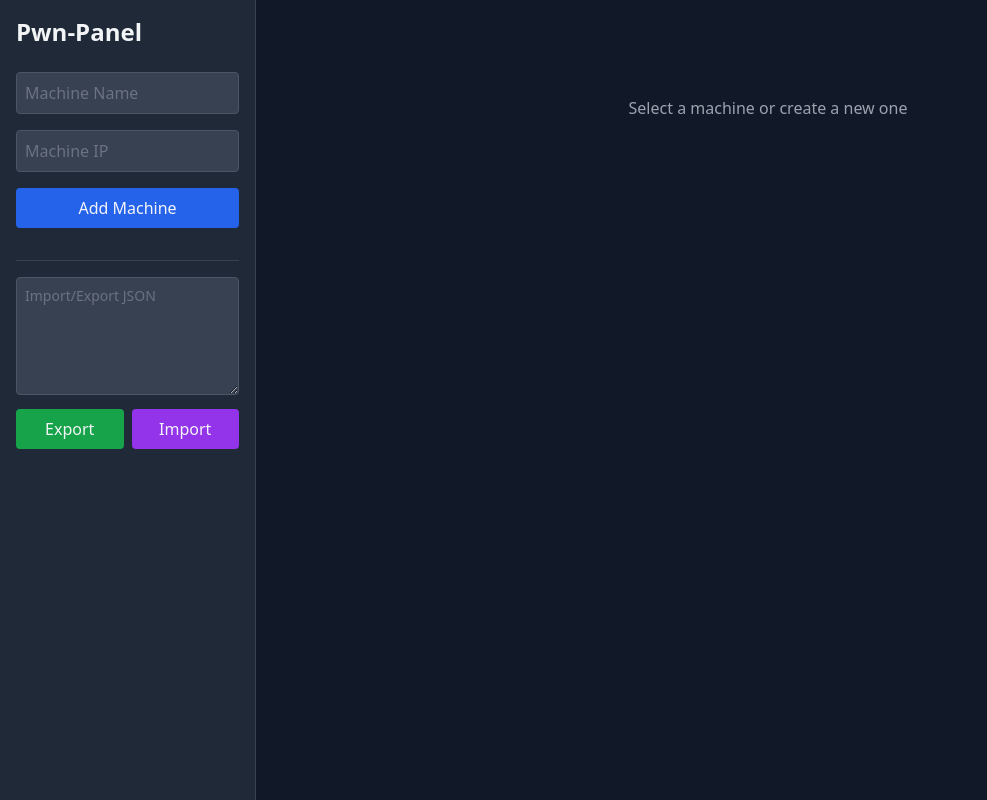
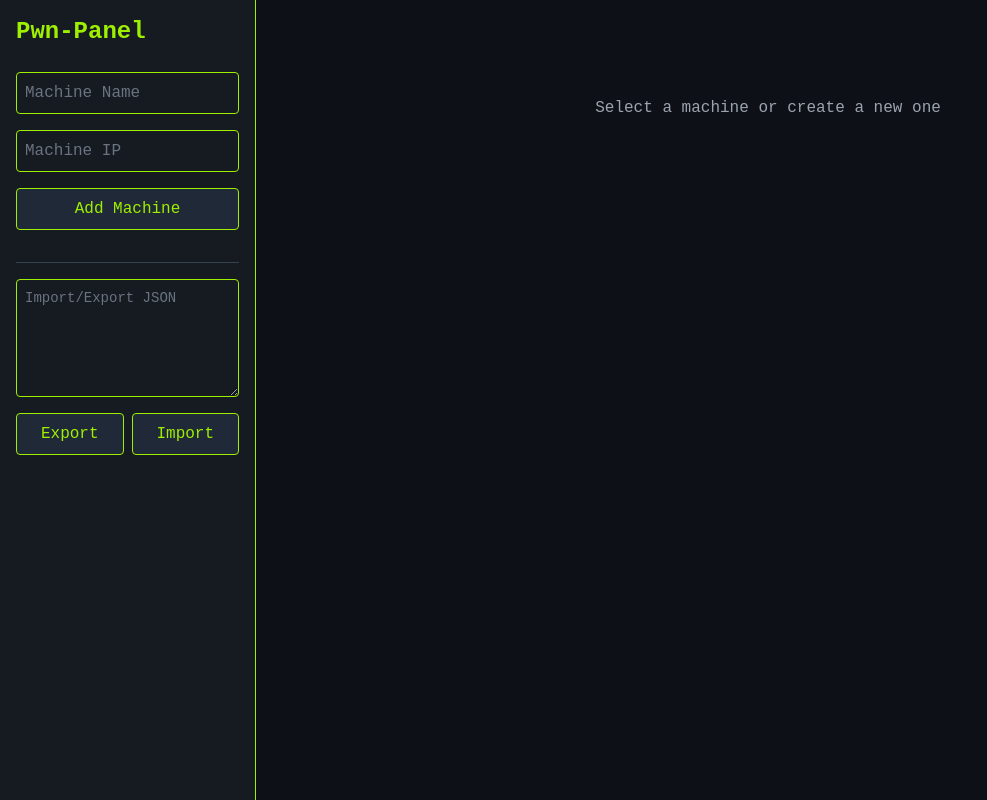
Before and after one commit to AAR072/pwn-panel, a SvelteKit app: page / in a window 1280 px wide. Shown: the whole page, without its empty margins (0-987 px from the left). Built offline with nearby package versions, Linux system fonts and the light colour scheme.

Commit message:
feat: css

```diff
--- a/src/routes/+page.svelte
+++ b/src/routes/+page.svelte
@@ -168,17 +168,17 @@
   }
 </script>
 
-<div class="min-h-screen bg-gray-900 text-gray-100 flex flex-col sm:flex-row">
+<div class="htb-bg min-h-screen text-gray-100 flex flex-col sm:flex-row">
   <!-- Notification -->
   {#if showCopyNotification}
-    <div class="fixed top-4 left-1/2 -translate-x-1/2 px-6 py-3 bg-green-600 rounded-lg shadow-lg animate-fade-in-out">
+   <div class="notification fixed top-4 left-1/2 -translate-x-1/2 px-6 py-3 rounded-lg shadow-lg animate-fade-in-out">
       Copied to clipboard!
     </div>
   {/if}
 
   <!-- Sidebar -->
   <aside class="w-full sm:w-64 p-4 border-r border-gray-700 bg-gray-800">
-    <h1 class="text-2xl font-bold mb-6">Pwn-Panel</h1>
+<h1 class="text-2xl font-bold mb-6 htb-accent">Pwn-Panel</h1>
 
     <div class="space-y-4 mb-8">
       <input
@@ -244,8 +244,9 @@
         <div class="flex items-center justify-between mb-8">
           <h2 class="text-3xl font-bold">{selectedMachine.name}</h2>
           <button
+            id="deleteButton"
             on:click={() => deleteMachine(selectedMachineId)}
-            class="p-2 bg-red-600 hover:bg-red-700 rounded transition-colors"
+            class="p-2 rounded transition-colors"
           >
             Delete Machine
           </button>
@@ -398,6 +399,89 @@
 </div>
 
 <style>
+
+  :global(body) {
+    background-color: #0d1117;
+    color: #c9d1d9;
+    font-family: 'Roboto Mono', monospace;
+  }
+
+  /* HTB Color Scheme */
+  .htb-primary {
+    background-color: #9fef00;
+    color: #0d1117;
+  }
+
+  .htb-secondary {
+    background-color: #1f2937;
+    border-color: #9fef00;
+  }
+
+  .htb-accent {
+    color: #9fef00;
+  }
+
+  .htb-bg {
+    background-color: #0d1117;
+  }
+
+  .htb-border {
+    border-color: #9fef00;
+  }
+
+  /* Sidebar */
+  aside {
+    background-color: #161b22;
+    border-right: 1px solid #9fef00;
+  }
+
+  /* Buttons */
+  button {
+    background-color: #1f2937;
+    border: 1px solid #9fef00;
+    color: #9fef00;
+    transition: all 0.2s ease;
+  }
+
+  button:hover {
+    background-color: #9fef00;
+    color: #0d1117;
+  }
+
+  /* Inputs */
+  input, textarea {
+    background-color: #161b22;
+    border: 1px solid #9fef00;
+    color: #c9d1d9;
+  }
+
+  input:focus {
+    outline: none;
+    border-color: #9fef00;
+    box-shadow: 0 0 0 2px rgba(159, 239, 0, 0.2);
+  }
+  textarea:focus {
+    outline: none;
+    border-color: #1c6105 !important;
+    box-shadow: 0 0 0 2px rgba(159, 239, 0, 0.2) !important;
+  }
+
+  /* Textareas */
+  textarea[readonly] {
+    background-color: #161b22;
+    border-color: #9fef00;
+    color: #c9d1d9;
+    cursor: text;
+  }
+
+  /* Notification */
+  .notification {
+    background-color: #9fef00;
+    color: #0d1117;
+    border: 1px solid #9fef00;
+  }
+
+  /* Animations */
   @keyframes fade-in-out {
     0% { opacity: 0; transform: translateY(-20px); }
     15% { opacity: 1; transform: translateY(0); }
@@ -409,16 +493,32 @@
     animation: fade-in-out 2s ease-in-out forwards;
   }
 
-  textarea[readonly] {
-    cursor: text;
-    background-color: #1f2937;
-    border-color: #374151;
-    color: #f3f4f6;
+  /* Scrollbar */
+  ::-webkit-scrollbar {
+    width: 8px;
   }
 
-  textarea[readonly]:focus {
-    outline: none;
-    border-color: #4b5563;
-    box-shadow: 0 0 0 2px rgba(156, 163, 175, 0.1);
+  ::-webkit-scrollbar-track {
+    background: #161b22;
   }
+
+  ::-webkit-scrollbar-thumb {
+    background: #9fef00;
+    border-radius: 4px;
+  }
+
+  ::-webkit-scrollbar-thumb:hover {
+    background: #7fbf00;
+  }
+
+  #deleteButton {
+background-color: #ff3e3e1a;
+color: #ff3e3e;
+border: none;
+}
+
+#deleteButton:hover  {
+background-color: #7d1b14;
+
+}
 </style>
```
